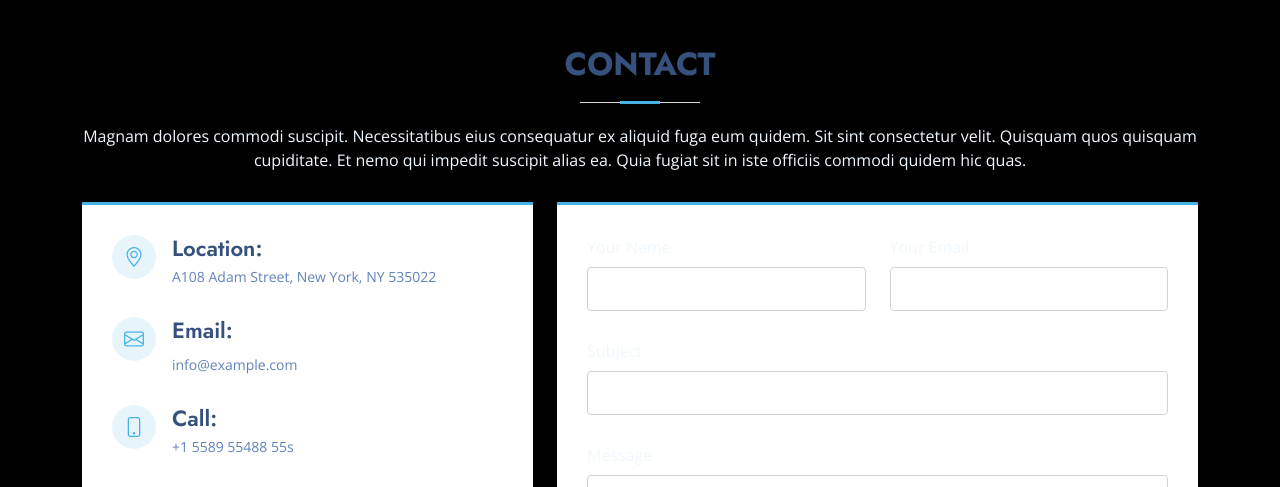
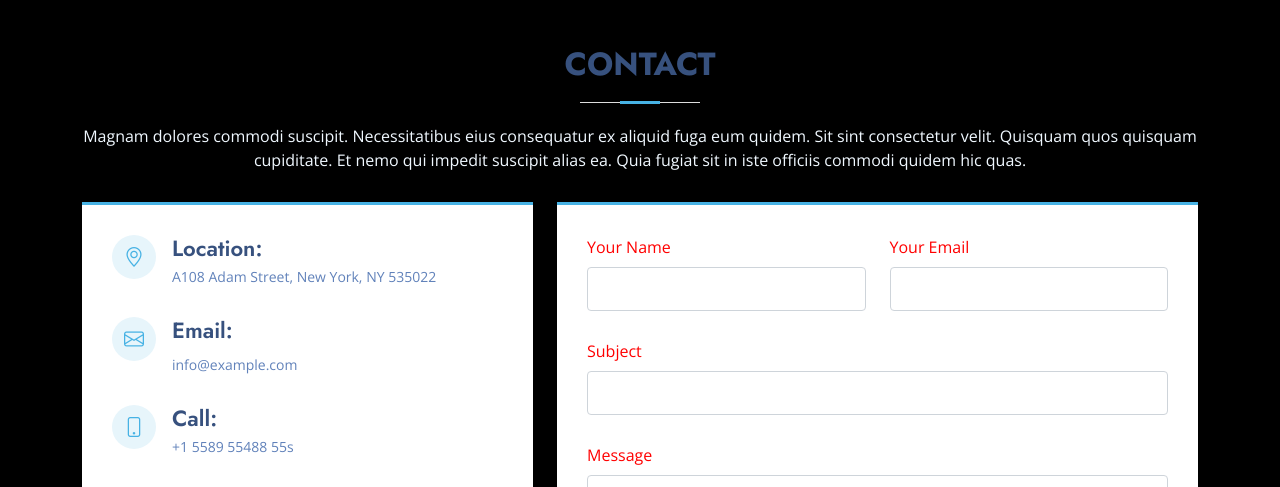
Before and after one commit to Younus-Saberi/InvFlow, a Django app: template homepage/templates/homepage.html in a window 1280 px wide. Shown: the part 5496-5983 px from the top of the page. Run offline with Django 3.2, Linux system fonts and the light colour scheme; the template is opened without the code that fills it, so the values that code supplies are empty; some libraries are stand-ins or nearby versions; grey boxes are pictures that could not be loaded.

Commit message:
added visiblity

```diff
--- a/homepage/templates/homepage.html
+++ b/homepage/templates/homepage.html
@@ -703,7 +703,7 @@
           </div>
 
           <div class="col-lg-7 mt-5 mt-lg-0 d-flex align-items-stretch">
-            <form action="forms/contact.php" method="post" role="form" class="php-email-form">
+            <form action="forms/contact.php" method="post" role="form" class="php-email-form" style="color: red;">
               <div class="row">
                 <div class="form-group col-md-6">
                   <label for="name">Your Name</label>
```
